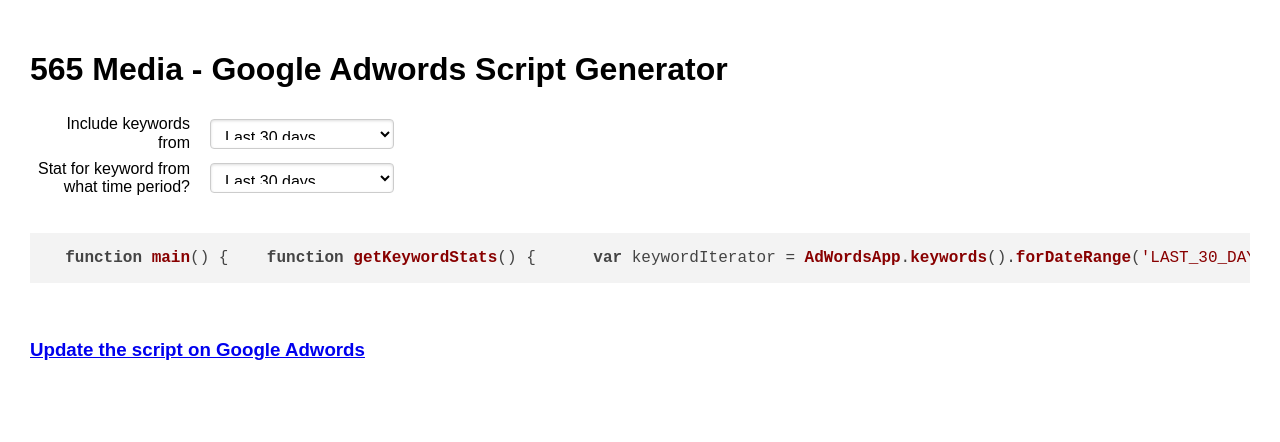
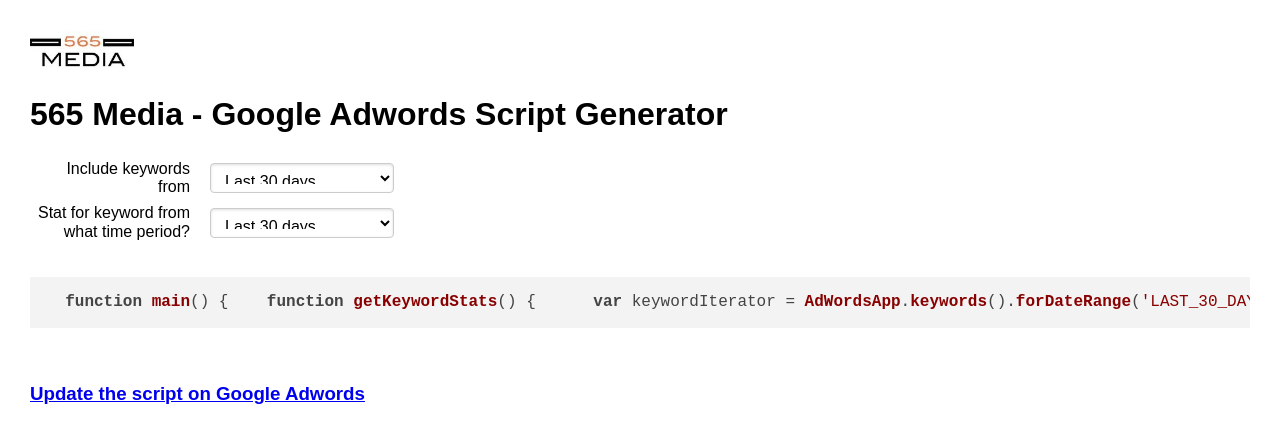
Before and after one commit to WillSen/google-adwords-script-generator, a website: page index.html in a window 1280 px wide. Drawn offline with nearby package versions, Linux system fonts and the light colour scheme.

Commit message:
adds logo

```diff
--- a/index.html
+++ b/index.html
@@ -8,6 +8,7 @@
   <title>565 Media - Google Adwords Script Generator</title>
 </head>
 <body>
+  <img src="logo.png" alt="" class="logo">
   <h1>565 Media - Google Adwords Script Generator</h1>
   <form class="pure-form pure-form-aligned">
       <fieldset>
--- a/styles.css
+++ b/styles.css
@@ -8,3 +8,7 @@
 #keywords-date, #stats-date {
   height: 30px !important;
 }
+
+.logo{
+  height: 40px;
+}
```
Also changed, not shown: logo.png (added).
